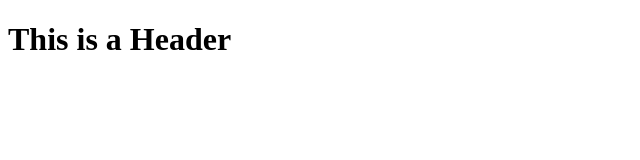
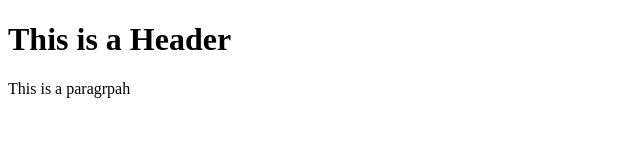
Before and after one commit to Xerozero13/git-test, a plain HTML site: page index.html in a window 1280 px wide. Shown: the whole page, without its empty margins (0-640 px from the left). Drawn offline with Linux system fonts and the light colour scheme.

Commit message:
Second commit

```diff
--- a/index.html
+++ b/index.html
@@ -2,5 +2,6 @@
 <html>
     <body>
         <h1>This is a  Header</h1>
+        <p>This is a paragrpah</p>
     </body>
 </html>
```
